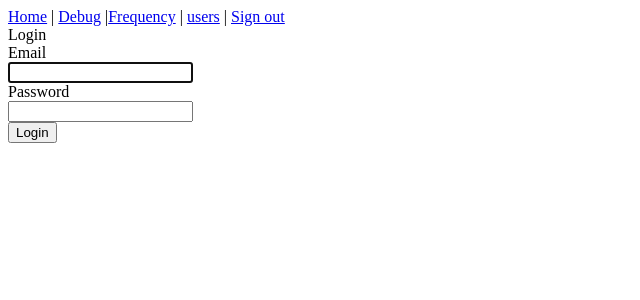
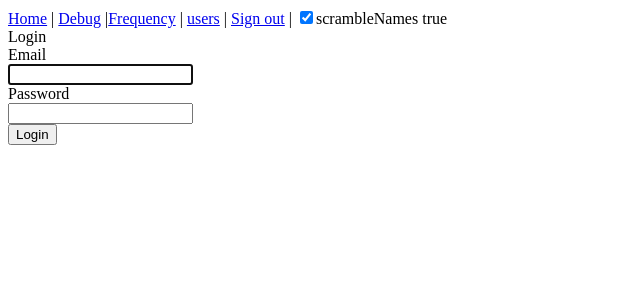
Before and after one commit to phonghtran/pfcrm_frontend, a Vue app: page /login in a window 1280 px wide. Shown: the top 300 px of the page, without its empty margins (0-640 px from the left). Built offline with nearby package versions, Linux system fonts and the light colour scheme; no server answers.

Commit message:
name scramble flag

```diff
--- a/src/components/GraphFrequency.vue
+++ b/src/components/GraphFrequency.vue
@@ -2,7 +2,9 @@
   <div>
     <h1>Most Interactions</h1>
     <p>Users: {{ usersByCountTotal.length }}</p>
-    <p class="filter__container">
+
+    <div class="filter__container">
+      <div>
         Timeframe:
 
         <input
@@ -13,32 +15,21 @@
           max="365"
           v-model="timeFrameInDays"
         />
-      {{ timeFrameInDays }} days | Height:
+        {{ timeFrameInDays }} days
+      </div>
 
-      <input
-        type="range"
-        id="volume"
-        name="volume"
-        min="34"
-        max="35"
-        step="0.01"
-        v-model="rowHeight"
-      />
-      {{ rowHeight }} pixels
-    </p>
+      <div class="filter__timeline">
+        <div v-for="(interval, index) in dateIntervals" v-bind:key="index">
+          {{ interval }}
+        </div>
+      </div>
+    </div>
 
-    <div class="graph__container">
-      <div class="graph__names">
-        <p v-for="user in usersByCountTotal" v-bind:key="user.userID">
-          {{ user.name }}
-        </p>
-      </div>
     <canvas
       id="canvas"
       class="graph__canvas"
       v-bind:style="{ height: canvasHeight }"
     ></canvas>
-    </div>
   </div>
 </template>
 
@@ -53,11 +44,25 @@
       ...mapGetters({
         currentUser: "currentUser",
         usersListenerIsOn: "usersListenerIsOn",
+        usersByCountTotal: "usersByCountTotal",
+        shuffleName: "shuffleName",
+      }),
 
-        usersByCountTotal: "usersByCountTotal",
-      }),
       canvasHeight: function() {
         return this.calculateRowHeight(this.usersByCountTotal.length) + "px";
+      },
+      dateIntervals: function() {
+        const dateFormat = "MM-DD";
+        const maxTimeValue = moment().unix();
+        const intervals = [moment(maxTimeValue, "X").format(dateFormat)];
+
+        for (var i = 1; i < 10; i++) {
+          const p = this.timeFrameInSeconds * (i / 10);
+
+          intervals.push(moment(maxTimeValue - p, "X").format(dateFormat));
+        }
+
+        return intervals;
       },
       sortByCountTotal: function() {
         let newList = this.usersByCountTotal.slice();
@@ -75,6 +80,9 @@
     },
     watch: {
       rowHeight: function() {
+        this.renderGraph();
+      },
+      shuffleName: function() {
         this.renderGraph();
       },
       timeFrameInDays: function() {
@@ -118,11 +126,27 @@
           const endAngle = Math.PI + (Math.PI * 3) / 2; // End point on circle
 
           const maxTimeValue = moment().unix();
-          maxTimeValue;
+
           const minTimeValue = maxTimeValue - this.timeFrameInSeconds;
 
           const xMargin = canvaswidth * 0.01;
           const xWidth = canvaswidth * 0.98;
+
+          ctx.beginPath();
+          ctx.moveTo(0, 0);
+          ctx.lineTo(0, canvasheight);
+          ctx.strokeStyle = "rgba(255, 0, 0, 0.5)";
+          ctx.stroke();
+
+          for (var i = 1; i <= 10; i++) {
+            const x = (i / 10) * canvaswidth;
+
+            ctx.beginPath();
+            ctx.moveTo(x, 0);
+            ctx.lineTo(x, canvasheight);
+            ctx.strokeStyle = "rgba(255, 0, 0, 0.5)";
+            ctx.stroke();
+          }
 
           for (
             var userRowOffset = 0;
@@ -132,6 +156,15 @@
             const interactions = this.usersByCountTotal[userRowOffset][
               "interactions"
             ];
+            const name = this.shuffleName
+              ? this.usersByCountTotal[userRowOffset]["shuffledName"]
+              : this.usersByCountTotal[userRowOffset]["name"];
+
+            const y = this.calculateRowHeight(userRowOffset);
+
+            ctx.font = "18px serif";
+            ctx.fillStyle = "rgba(0, 0, 0, 1)";
+            ctx.fillText(name, 0, y);
 
             for (var xOffset = 0; xOffset < interactions.length; xOffset++) {
               if (
@@ -143,10 +176,9 @@
                   this.timeFrameInSeconds;
 
                 const x = timePercentage * xWidth + xMargin;
-                const y = this.calculateRowHeight(userRowOffset);
 
                 ctx.beginPath();
-                ctx.arc(x, y, this.dotRadius, 0, endAngle);
+                ctx.arc(x, y + 12, this.dotRadius, 0, endAngle);
                 ctx.fillStyle = "rgba(255, 165, 0, 0.5)";
                 ctx.fill();
               } // if inside the timeframe
@@ -163,23 +195,24 @@
 
 <style scoped lang="scss">
   .graph {
-    &__container {
-      display: flex;
-    }
-
-    &__names {
-      width: 20vw;
-    }
-
     &__canvas {
-      background-color: bisque;
-
-      width: 80vw;
+      width: 100%;
     }
   }
 
-  .filter__container {
+  .filter {
+    &__container {
+      background-color: bisque;
       position: sticky;
       top: 0;
+      width: 100%;
+    }
+    &__timeline {
+      display: flex;
+
+      div {
+        width: 10%;
+      }
+    }
   }
 </style>
--- a/src/components/Navbar.vue
+++ b/src/components/Navbar.vue
@@ -6,17 +6,41 @@
     >
     | <router-link to="/users">users</router-link>
     |
-    <a @click.prevent="signOut" href="#">Sign out</a>
+    <a @click.prevent="signOut" href="#">Sign out</a> |
+    <input
+      type="checkbox"
+      id="scrambleNames"
+      name="scrambleNames"
+      v-model="scrambleNamesFlag"
+      @change="switchScrambleNames"
+    />
+    <label for="scrambleNames">scrambleNames</label> {{ shuffleName }}
   </div>
 </template>
 
 <script>
   const fb = require("@/firebaseConfig.js");
+  import { mapGetters } from "vuex";
 
   export default {
     name: "Navbar",
+    computed: {
+      ...mapGetters({
+        currentUser: "currentUser",
+        shuffleName: "shuffleName",
+      }),
+    },
     components: {},
+    data: function() {
+      return { scrambleNamesFlag: false };
+    },
+    mounted: function() {
+      this.scrambleNamesFlag = this.shuffleName;
+    },
     methods: {
+      switchScrambleNames: function() {
+        this.$store.commit("setShuffleName", this.scrambleNamesFlag);
+      },
       signOut: function() {
         fb.auth.signOut().then(() => {
           this.$store.dispatch("resetUser");
--- a/src/components/SocialTemp.vue
+++ b/src/components/SocialTemp.vue
@@ -10,7 +10,7 @@
       <h2>{{ categoryName }}</h2>
       <ul>
         <li v-for="user in category" v-bind:key="user.userID">
-          {{ user.name }}
+          {{ shuffleName ? user.shuffledName : user.name }}
         </li>
       </ul>
     </div>
@@ -31,6 +31,7 @@
         users: "users",
         entriesListenerIsOn: "entriesListenerIsOn",
         entries: "entries",
+        shuffleName: "shuffleName",
       }),
 
       usersSortByTemp: function() {
--- a/src/components/UserRank.vue
+++ b/src/components/UserRank.vue
@@ -5,7 +5,7 @@
 
     <table>
       <tr v-for="user in usersByCountTotal" v-bind:key="user.userID">
-        <td>{{ user.name }}</td>
+        <td>{{ shuffleName ? user.shuffledName : user.name }}</td>
         <td>{{ user.countTotal }}</td>
         <td>{{ user.lastInteraction | firestoreDateConvert }}</td>
         <td>{{ user.count }}</td>
@@ -23,8 +23,8 @@
       // map `this.user` to `this.$store.getters.user`
       ...mapGetters({
         currentUser: "currentUser",
+        shuffleName: "shuffleName",
         usersListenerIsOn: "usersListenerIsOn",
-
         usersByCountTotal: "usersByCountTotal",
       }),
     },
--- a/src/store/users.js
+++ b/src/store/users.js
@@ -1,4 +1,17 @@
 const fb = require("@/firebaseConfig.js");
+
+function shuffleLetters(word) {
+  var a = word.toLowerCase().split(""),
+    n = a.length;
+
+  for (var i = n - 1; i > 0; i--) {
+    var j = Math.floor(Math.random() * n);
+    var tmp = a[i];
+    a[i] = a[j];
+    a[j] = tmp;
+  }
+  return a.join("");
+}
 
 const users = {
   state: {
@@ -6,6 +19,7 @@ const users = {
       loggedIn: false,
       data: null,
     },
+    shuffleName: true,
     users: [],
     usersByCountTotal: [],
     usersListenerIsOn: false,
@@ -22,6 +36,9 @@ const users = {
     },
     usersListenerIsOn(state) {
       return state.usersListenerIsOn;
+    },
+    shuffleName(state) {
+      return state.shuffleName;
     },
   },
   mutations: {
@@ -40,6 +57,9 @@ const users = {
       state.usersByCountTotal = newList.sort(function(a, b) {
         return b.countTotal - a.countTotal;
       });
+    },
+    setShuffleName(state, val) {
+      state.shuffleName = val;
     },
   },
   actions: {
@@ -73,6 +93,7 @@ const users = {
             obj = {
               ...obj,
               userID: doc.id,
+              shuffledName: shuffleLetters(tempContainer[doc.id]["name"]),
             };
 
             tempContainer.push(obj);
```
Lines whose indentation alone changed are shown as unchanged.
